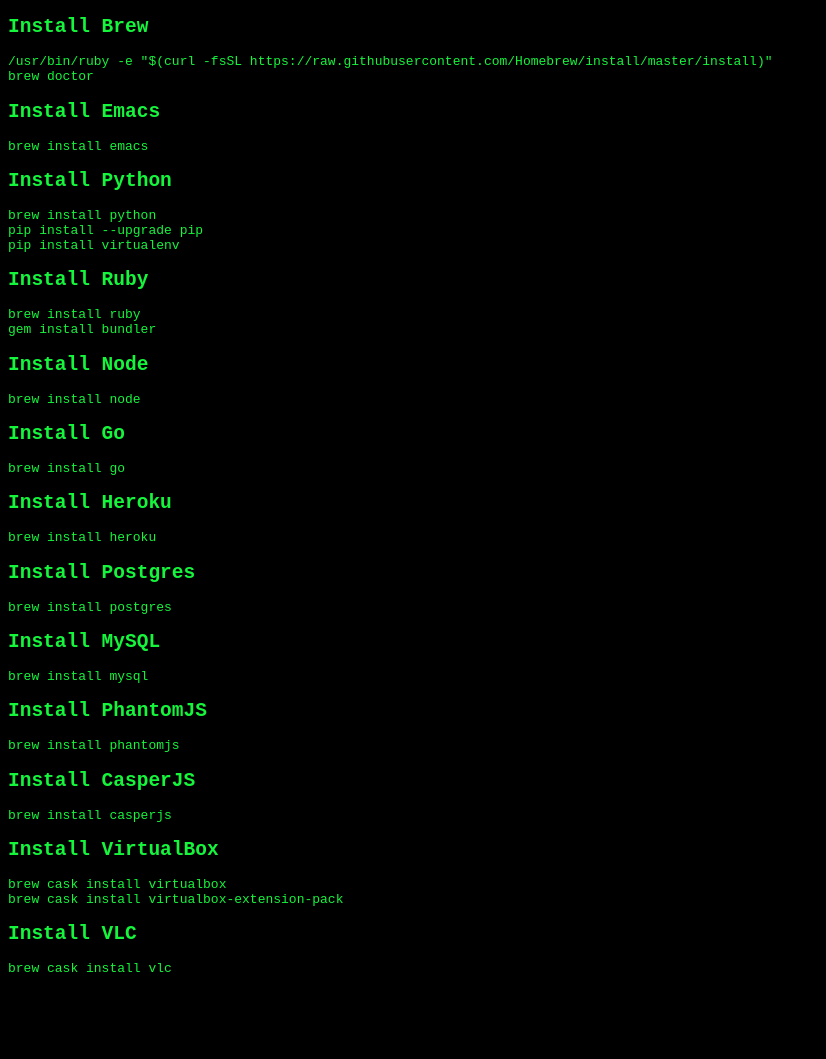
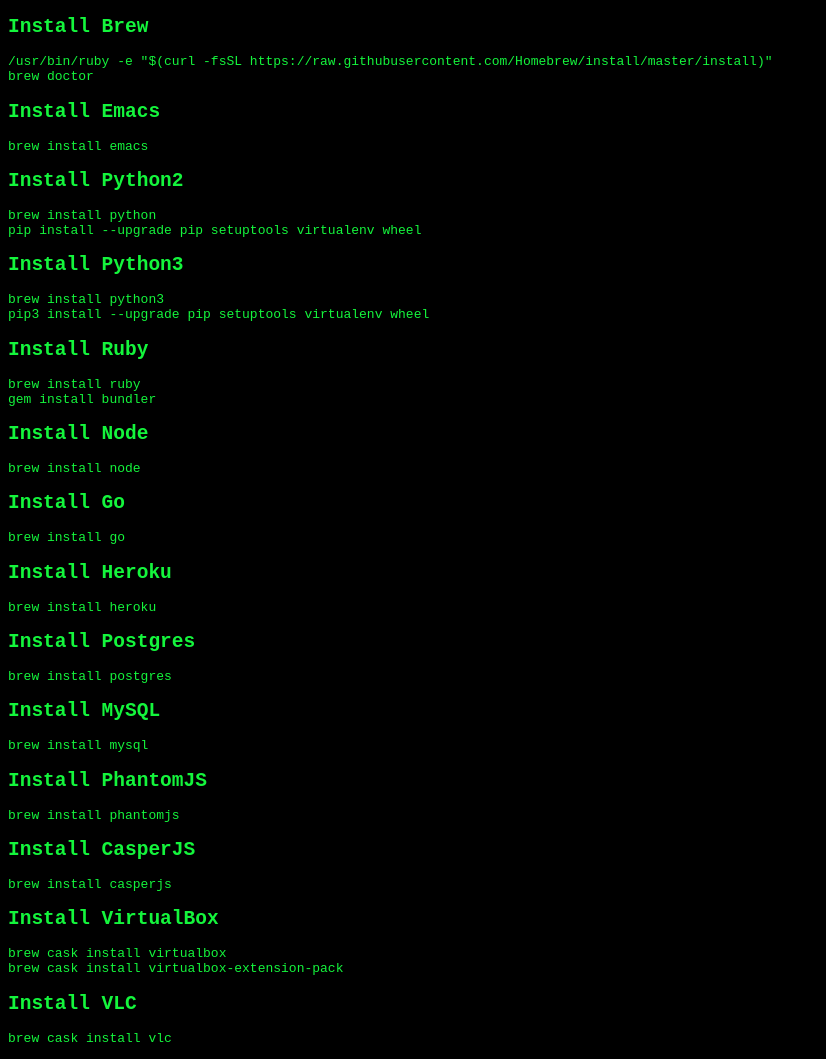
Before and after one commit to davejagoda/davejagoda.github.io, a Jekyll site: the page built from OSX/brew_and_friends.md, in a window 1280 px wide. Shown: the whole page, without its empty margins (0-826 px from the left). Built offline with Jekyll 4.4.1, drawn with Linux system fonts in a browser that asks for light colours; before the commit the page ends 989 px from its top, so only the background shows below that.

Commit message:
Update brew_and_friends.md with python3

````diff
--- a/OSX/brew_and_friends.md
+++ b/OSX/brew_and_friends.md
@@ -14,12 +14,18 @@
 -------------
 ```brew install emacs```
 
-Install Python
---------------
+Install Python2
+---------------
 ```
 brew install python
-pip install --upgrade pip
-pip install virtualenv
+pip install --upgrade pip setuptools virtualenv wheel
+```
+
+Install Python3
+---------------
+```
+brew install python3
+pip3 install --upgrade pip setuptools virtualenv wheel
 ```
 
 Install Ruby
````
